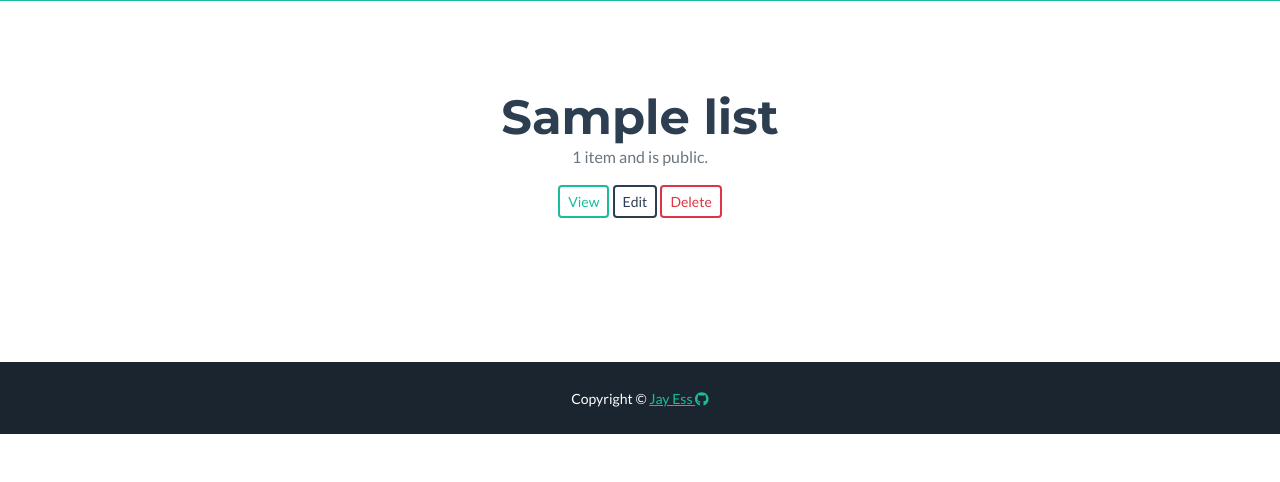
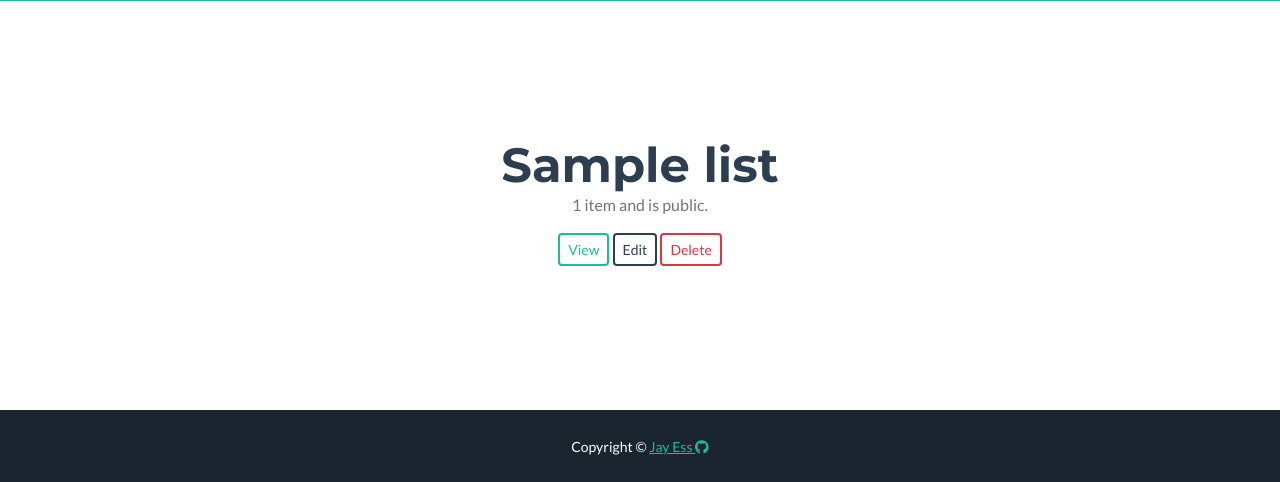
Before and after one commit to jay3ss/django-playground, a Django app: page /lists/ in a window 1280 px wide. Shown: the part 459-941 px from the top of the page. Before the commit the page ends 893 px from the top, so only its background shows below. Run offline with Django 4.2, Linux system fonts and the light colour scheme; a user stored in the database is signed in; tables that the repository leaves empty hold one stand-in row (values such as "Sample post"); some libraries are stand-ins or nearby versions.

Commit message:
Give some space between previous listed article and current

```diff
--- a/templates/lists/index.html
+++ b/templates/lists/index.html
@@ -19,7 +19,7 @@
 <section class="page-section lists">
     <div class="container d-flex align-items-center flex-column mb-5">
     {% for list_obj in lists %}
-        <h2 class="page-section-heading text-center text-secondary">
+        <h2 class="page-section-heading text-center text-secondary mt-5">
             {{ list_obj.title }}
         </h2>
         <p class="text-muted">
--- a/templates/lists/public.html
+++ b/templates/lists/public.html
@@ -14,7 +14,7 @@
 <section class="page-section lists">
     {% for list_obj in lists %}
     <div class="container d-flex align-items-center flex-column mb-5">
-        <h2 class="page-section-heading text-center text-secondary">
+        <h2 class="page-section-heading text-center text-secondary mt-5">
             {{ list_obj.title }}
         </h2>
         <p>
```
